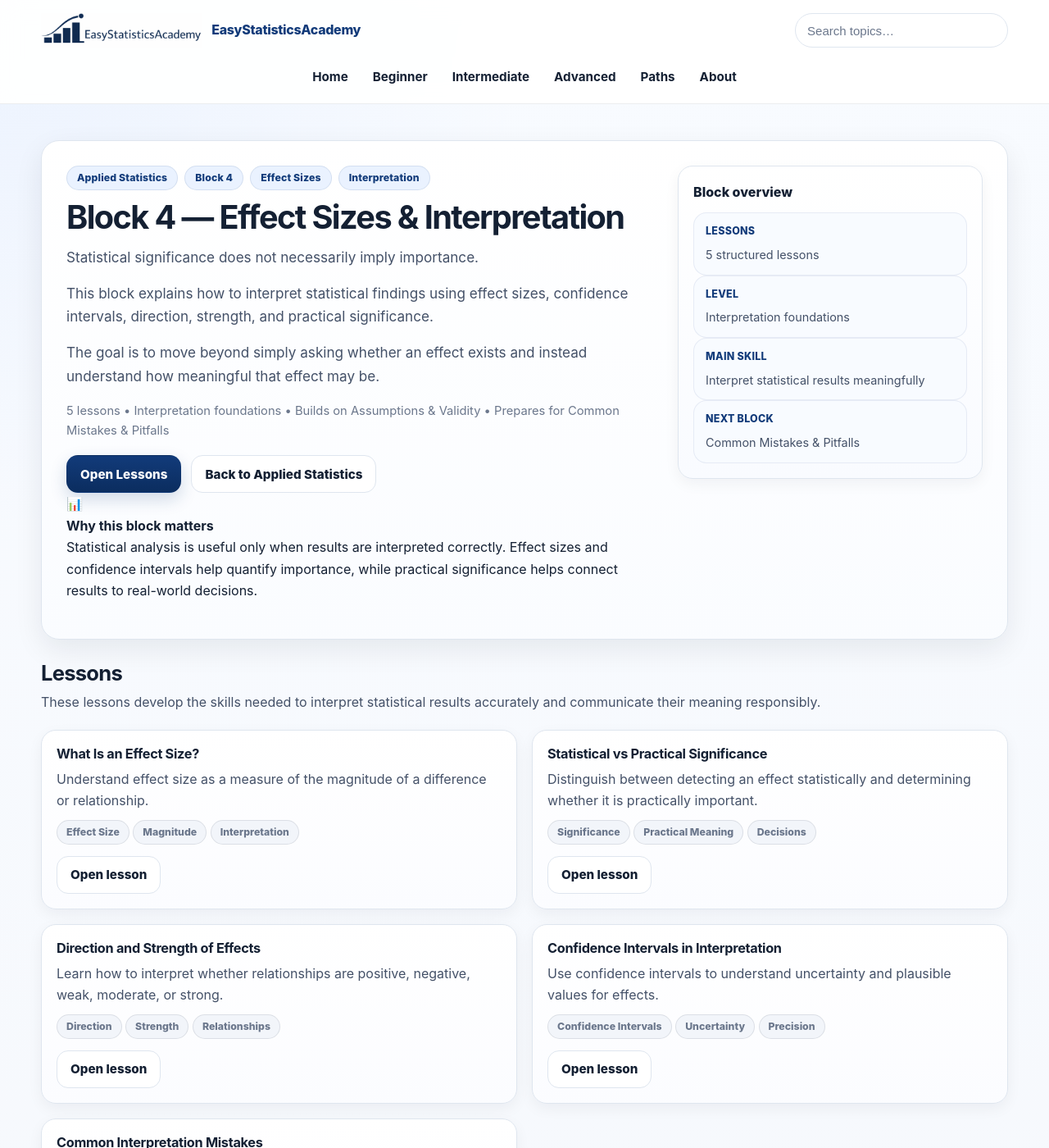
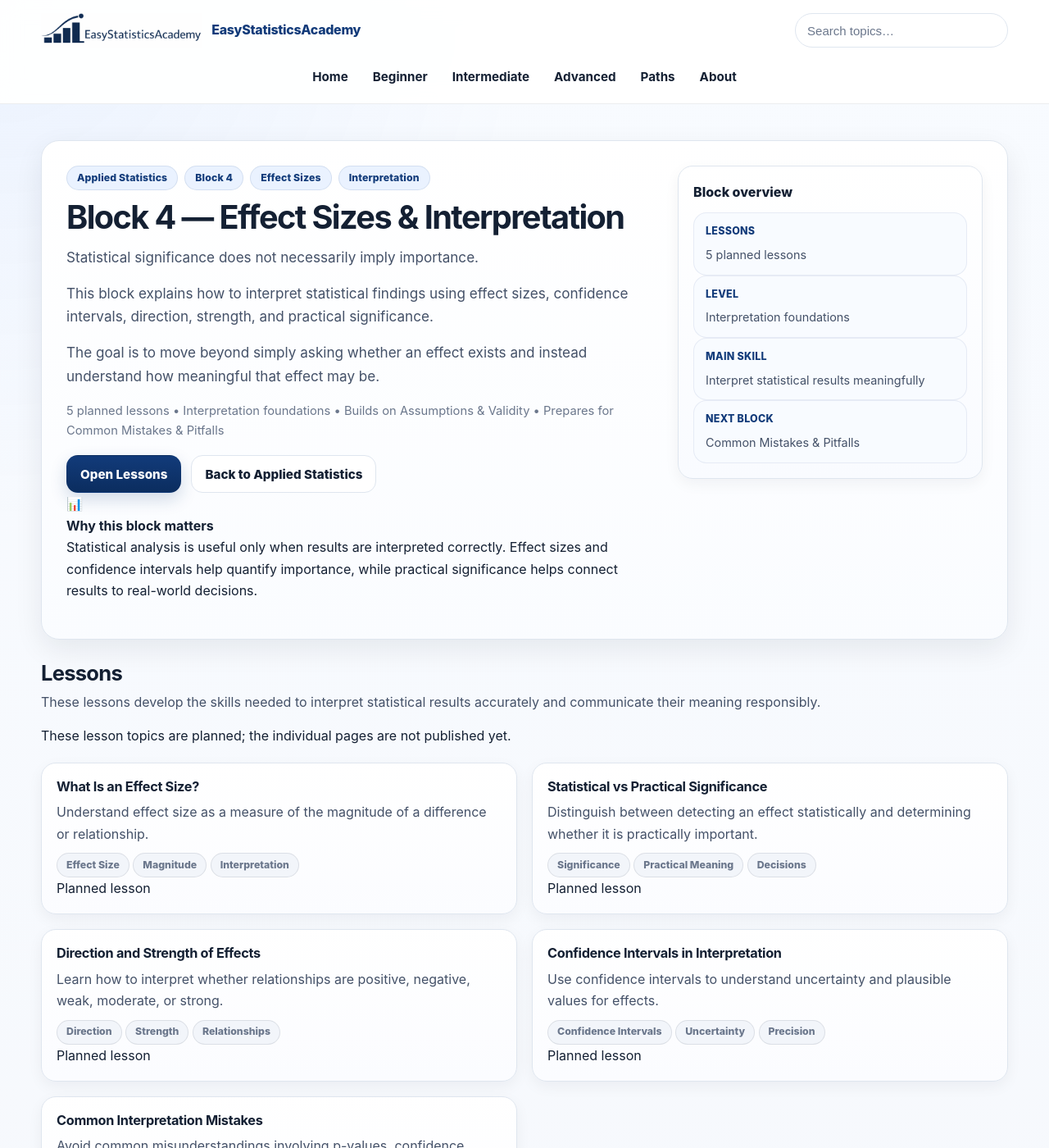
Before and after one commit to ammar-homaida-statistics/easystatisticsacademy, a Jekyll site: the page built from applied-statistics/effect-sizes/index.md, in a window 1280 px wide and 1400 px high. Shown: the whole window at 82% size. Built offline with Jekyll 4.4.1, drawn with Linux system fonts in a browser that asks for light colours; some of the changed text lies outside the part shown.

Commit message:
Replace nonexistent effect-sizes lesson links with planned statuses

```diff
--- a/applied-statistics/effect-sizes/index.md
+++ b/applied-statistics/effect-sizes/index.md
@@ -59,7 +59,7 @@ sidebar: false
       </p>
 
       <p class="muted-mini">
-        5 lessons • Interpretation foundations • Builds on Assumptions & Validity • Prepares for Common Mistakes & Pitfalls
+        5 planned lessons • Interpretation foundations • Builds on Assumptions & Validity • Prepares for Common Mistakes & Pitfalls
       </p>
 
       <div class="hero-actions">
@@ -106,7 +106,7 @@ sidebar: false
 
         <div class="mini">
           <div class="mini-title">Lessons</div>
-          <div class="mini-body">5 structured lessons</div>
+          <div class="mini-body">5 planned lessons</div>
         </div>
 
         <div class="mini">
@@ -184,6 +184,8 @@ sidebar: false
 
   </div>
 
+  <p class="planned-lessons-note">These lesson topics are planned; the individual pages are not published yet.</p>
+
   <div class="grid grid-2">
 
     <!-- LESSON 1 -->
@@ -191,9 +193,9 @@ sidebar: false
     <div class="card lesson-card lesson-block-card">
 
       <h3>
-        <a href="/applied-statistics/effect-sizes/what-is-effect-size/">
+        <span class="planned-lesson-title">
           What Is an Effect Size?
-        </a>
+        </span>
       </h3>
 
       <p>
@@ -207,12 +209,7 @@ sidebar: false
         <span class="pill">Interpretation</span>
       </div>
 
-      <a
-        class="btn btn-outline"
-        href="/applied-statistics/effect-sizes/what-is-effect-size/"
-      >
-        Open lesson
-      </a>
+      <span class="planned-lesson-status" aria-label="Lesson not yet available">Planned lesson</span>
 
     </div>
 
@@ -221,9 +218,9 @@ sidebar: false
     <div class="card lesson-card lesson-block-card">
 
       <h3>
-        <a href="/applied-statistics/effect-sizes/statistical-vs-practical/">
+        <span class="planned-lesson-title">
           Statistical vs Practical Significance
-        </a>
+        </span>
       </h3>
 
       <p>
@@ -237,12 +234,7 @@ sidebar: false
         <span class="pill">Decisions</span>
       </div>
 
-      <a
-        class="btn btn-outline"
-        href="/applied-statistics/effect-sizes/statistical-vs-practical/"
-      >
-        Open lesson
-      </a>
+      <span class="planned-lesson-status" aria-label="Lesson not yet available">Planned lesson</span>
 
     </div>
 
@@ -251,9 +243,9 @@ sidebar: false
     <div class="card lesson-card lesson-block-card">
 
       <h3>
-        <a href="/applied-statistics/effect-sizes/direction-strength/">
+        <span class="planned-lesson-title">
           Direction and Strength of Effects
-        </a>
+        </span>
       </h3>
 
       <p>
@@ -270,12 +262,7 @@ sidebar: false
         <span class="pill">Relationships</span>
       </div>
 
-      <a
-        class="btn btn-outline"
-        href="/applied-statistics/effect-sizes/direction-strength/"
-      >
-        Open lesson
-      </a>
+      <span class="planned-lesson-status" aria-label="Lesson not yet available">Planned lesson</span>
 
     </div>
 
@@ -284,9 +271,9 @@ sidebar: false
     <div class="card lesson-card lesson-block-card">
 
       <h3>
-        <a href="/applied-statistics/effect-sizes/confidence-intervals/">
+        <span class="planned-lesson-title">
           Confidence Intervals in Interpretation
-        </a>
+        </span>
       </h3>
 
       <p>
@@ -300,12 +287,7 @@ sidebar: false
         <span class="pill">Precision</span>
       </div>
 
-      <a
-        class="btn btn-outline"
-        href="/applied-statistics/effect-sizes/confidence-intervals/"
-      >
-        Open lesson
-      </a>
+      <span class="planned-lesson-status" aria-label="Lesson not yet available">Planned lesson</span>
 
     </div>
 
@@ -314,9 +296,9 @@ sidebar: false
     <div class="card lesson-card lesson-block-card">
 
       <h3>
-        <a href="/applied-statistics/effect-sizes/common-interpretation-errors/">
+        <span class="planned-lesson-title">
           Common Interpretation Mistakes
-        </a>
+        </span>
       </h3>
 
       <p>
@@ -332,12 +314,7 @@ sidebar: false
         <span class="pill">Interpretation</span>
       </div>
 
-      <a
-        class="btn btn-outline"
-        href="/applied-statistics/effect-sizes/common-interpretation-errors/"
-      >
-        Open lesson
-      </a>
+      <span class="planned-lesson-status" aria-label="Lesson not yet available">Planned lesson</span>
 
     </div>
 
```
